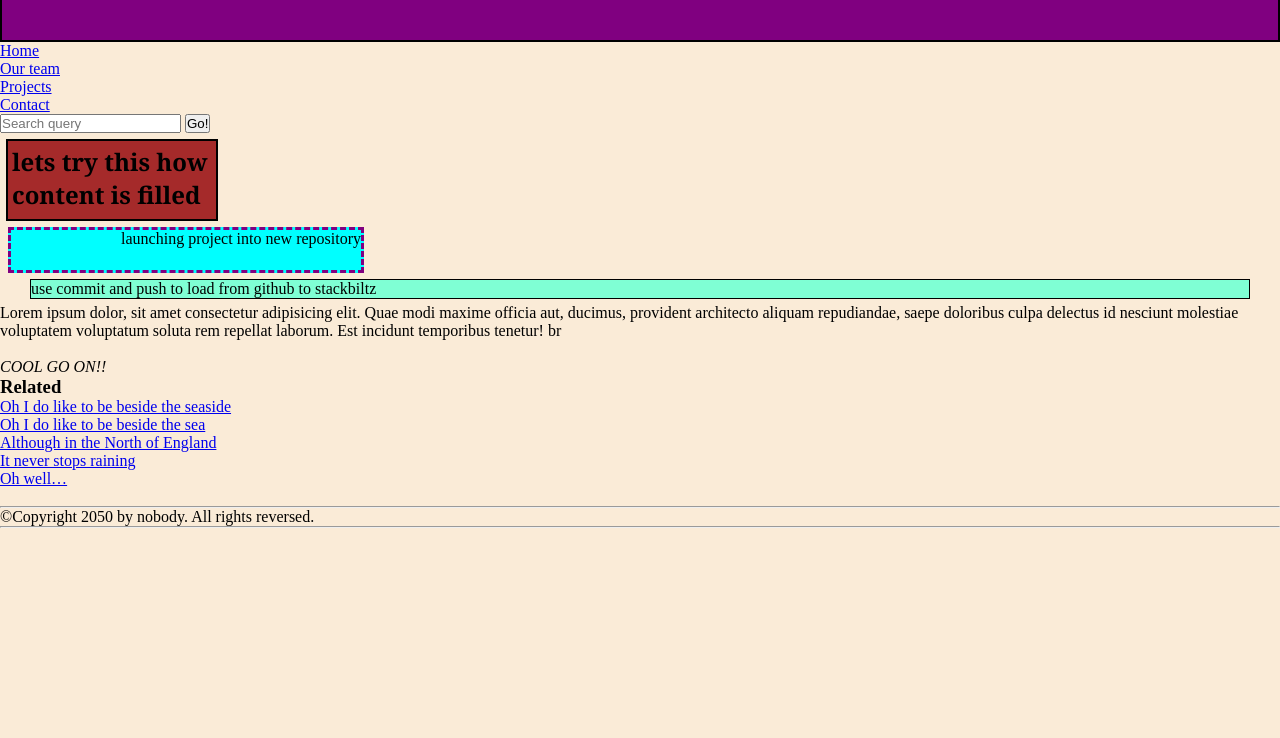
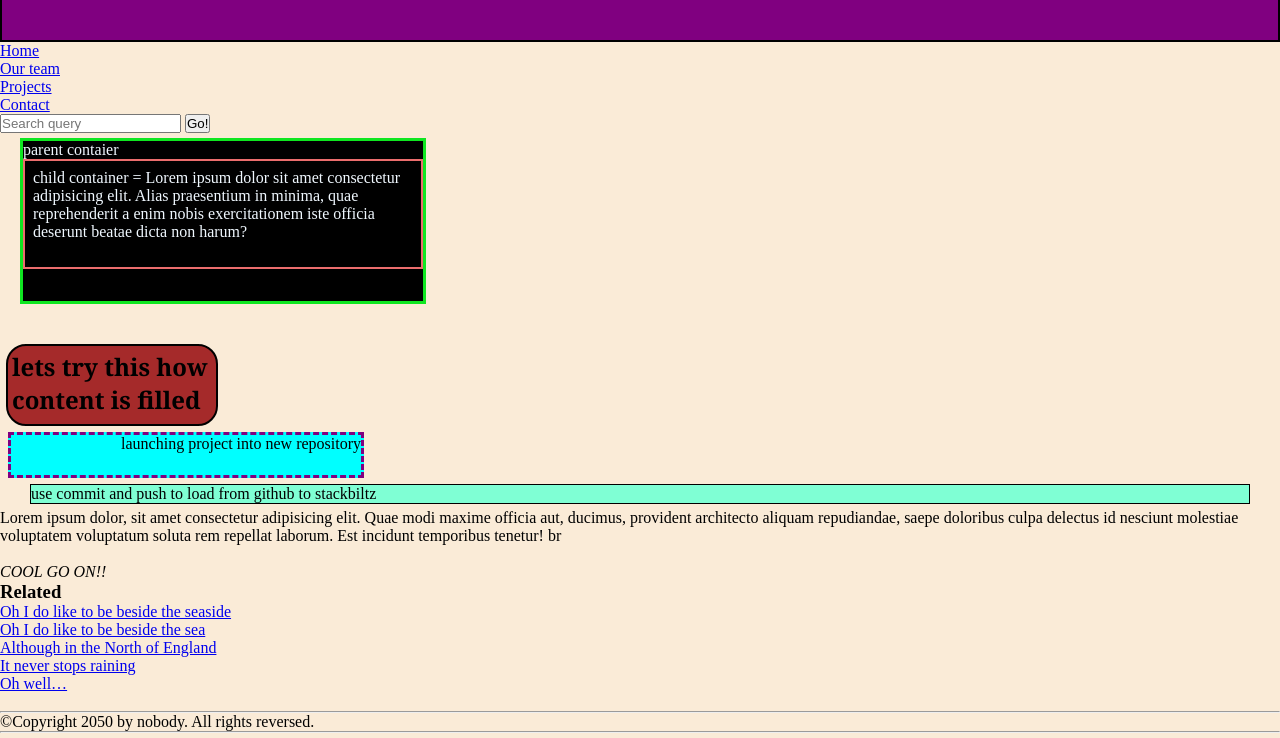
Before and after one commit to abhi-2107/playinghtmlcss, a website: page index.html in a window 1280 px wide. Shown: the part 62-800 px from the top of the page. Drawn offline with Linux system fonts and the light colour scheme.

Commit message:
2 files modified

```diff
--- a/index.html
+++ b/index.html
@@ -31,13 +31,22 @@
       </form>
     </nav>
 
+
+    <!-- this thing here is must learn thing for box within box css -->
+    <div class="box">
+    parent contaier
+  <div class="cbox">child container = Lorem ipsum dolor sit amet consectetur adipisicing elit. Alias praesentium in minima, quae reprehenderit a enim nobis exercitationem iste officia deserunt beatae dicta non harum?</div>
+</div>
+
+
+
+
     <!-- Here is our page's main content -->
     <main>
       <article>
         <!-- It contains an article -->
         <h2>lets try this how content is filled</h2>
         <p id="trbl">launching project into new repository</p>
-
         <p id="tl">use commit and push to load from github to stackbiltz</p>
 
         <p>
@@ -52,7 +61,8 @@
         </p>
       </article>
 
-      <!-- a side bar goes as aside -->
+      <!-- this is how box whithin box is designed  -->
+           <!-- a side bar goes as aside -->
       <aside>
         <h3>Related</h3>
 
--- a/style.css
+++ b/style.css
@@ -24,6 +24,8 @@ h2 {
   margin: 6px;
   padding: 4px;
   border: 2px solid black;
+  /* look at the border it got curved; */
+  border-radius: 20px;
 }
 
 #trbl {
@@ -42,6 +44,27 @@ h2 {
   background-color: aquamarine;
   border: 1px solid;
 }
+
+/* these two are main thing to use when it comes to box within box */
+.box {
+  border: 3px solid rgb(15, 230, 33);
+  background-color: black;
+  color: aliceblue;
+  /* learn and play how this formate of margin setting works */
+  margin: 5px 1px 40px 20px;
+  height: 160px;
+  width: 400px;
+}
+.cbox {
+  border: 2px solid rgb(235, 109, 109);
+  /* margin: 10px 50px; */
+  width: 100%;
+  height: 110px;
+  padding: 8px;
+  box-sizing: border-box;
+  /* contain box and border box are two main box  sizing properties  */
+}
+
 /* body {
   background-image: url('https://stackblitz.com/files/js-2yrgif/github/abhi-2107/playinghtmlcss/main/canthurtme.png');
 } */
```
